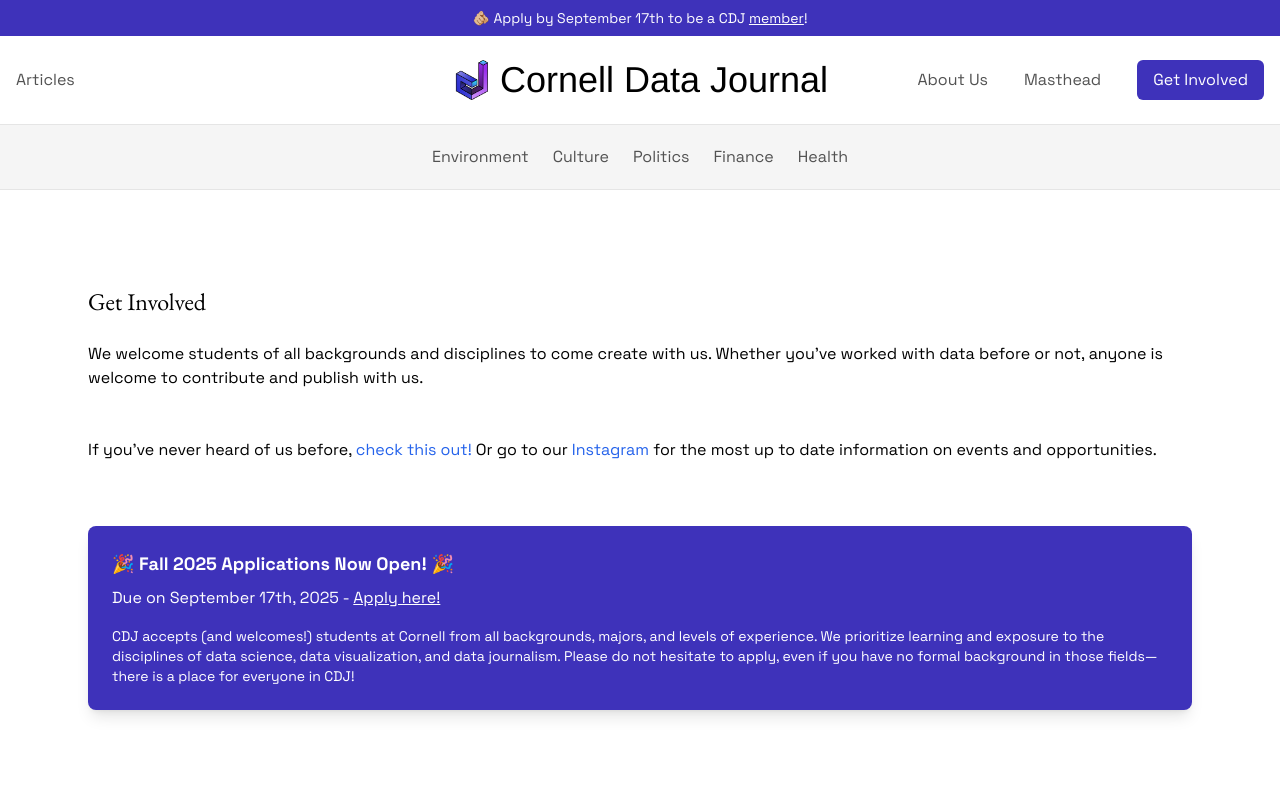
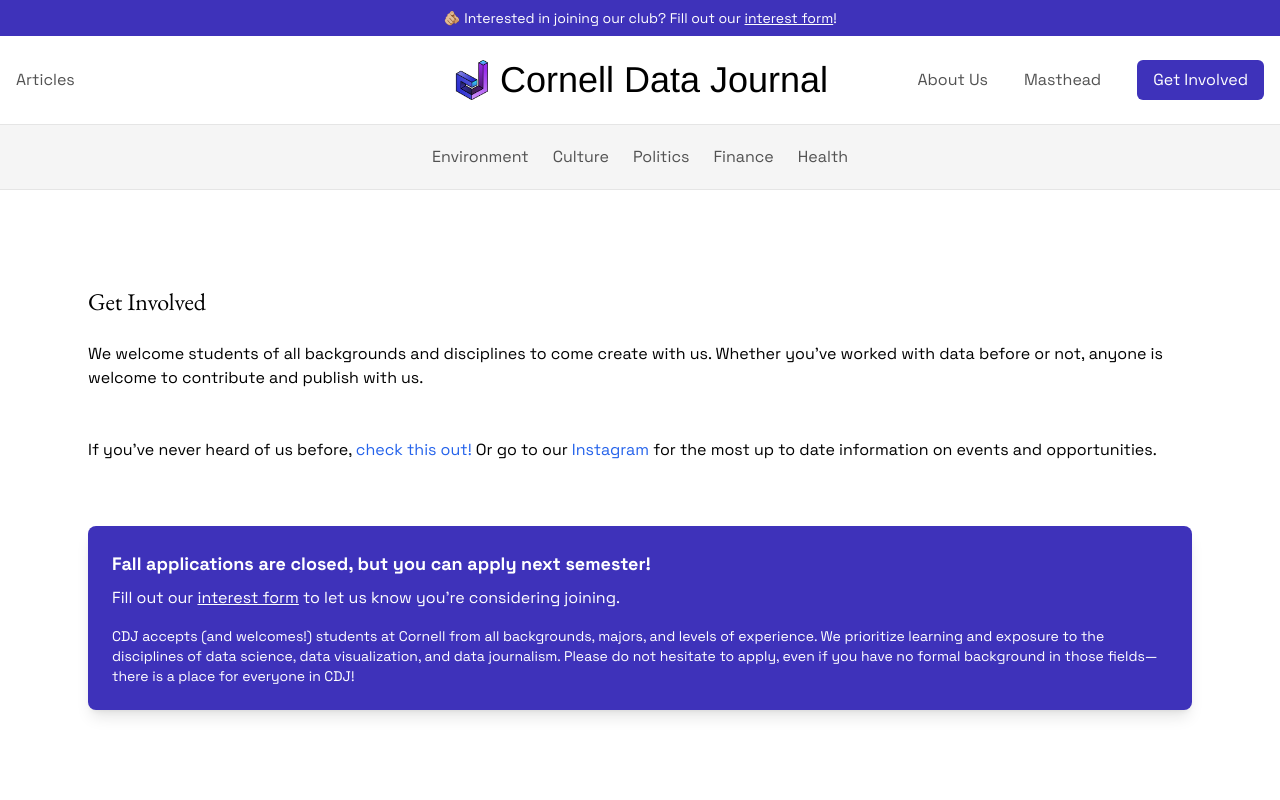
Before and after one commit to cornelldatajournal/site, a Next.js app: page /contribute in a window 1280 px wide. Shown: the top 800 px of the page. Built offline with nearby package versions, Linux system fonts and the light colour scheme.

Commit message:
Removed application link, added interest form

```diff
--- a/src/app/contribute/page.tsx
+++ b/src/app/contribute/page.tsx
@@ -20,13 +20,13 @@ export default function GetInvolvedPage() {
 
             <section className="mb-16 bg-[#3E32BA] text-white rounded-lg p-6 shadow-lg">
                 <p className="font-space-grotesk text-lg font-bold">
-                    🎉 Fall 2025 Applications Now Open! 🎉
+                    Fall applications are closed, but you can apply next semester!
                 </p>
                 <p className="font-space-grotesk mt-2">
-                    Due on September 17th, 2025 -{" "}
-                    <a href="https://forms.gle/S9ZrDajvXP2Y2RRK7" className="text-white underline hover:text-neutral-200">
-                        Apply here!
-                    </a>
+                    Fill out our <a href="https://docs.google.com/forms/d/e/1FAIpQLScgcZN4jJt60SSTKw-99xefTIPFYgbAxxlxdGHiX-moO4Ud7w/viewform?usp=header" className="text-white underline hover:text-neutral-200">
+                        interest form
+                    </a> to let us know you're considering joining.
+
                 </p>
                 <p className="font-space-grotesk mt-4 text-sm">
                     CDJ accepts (and welcomes!) students at Cornell from all backgrounds, majors, and levels of experience. We prioritize learning and exposure to the disciplines of data science, data visualization, and data journalism. Please do not hesitate to apply, even if you have no formal background in those fields—there is a place for everyone in CDJ!
--- a/src/app/layout.tsx
+++ b/src/app/layout.tsx
@@ -68,7 +68,7 @@ export default function RootLayout({
         <div className="bg-[#3E32BA] text-white py-2">
           <div className="container max-w-8xl mx-auto px-4">
             <p className="font-space-grotesk text-sm text-center">
-              🫵🏼 Apply by September 17th to be a CDJ <a href="https://forms.gle/S9ZrDajvXP2Y2RRK7" className="underline hover:text-neutral-200">member</a>!
+              🫵🏼 Interested in joining our club? Fill out our <a href="https://docs.google.com/forms/d/e/1FAIpQLScgcZN4jJt60SSTKw-99xefTIPFYgbAxxlxdGHiX-moO4Ud7w/viewform?usp=header" className="underline hover:text-neutral-200">interest form</a>!
             </p>
           </div>
         </div>
```
